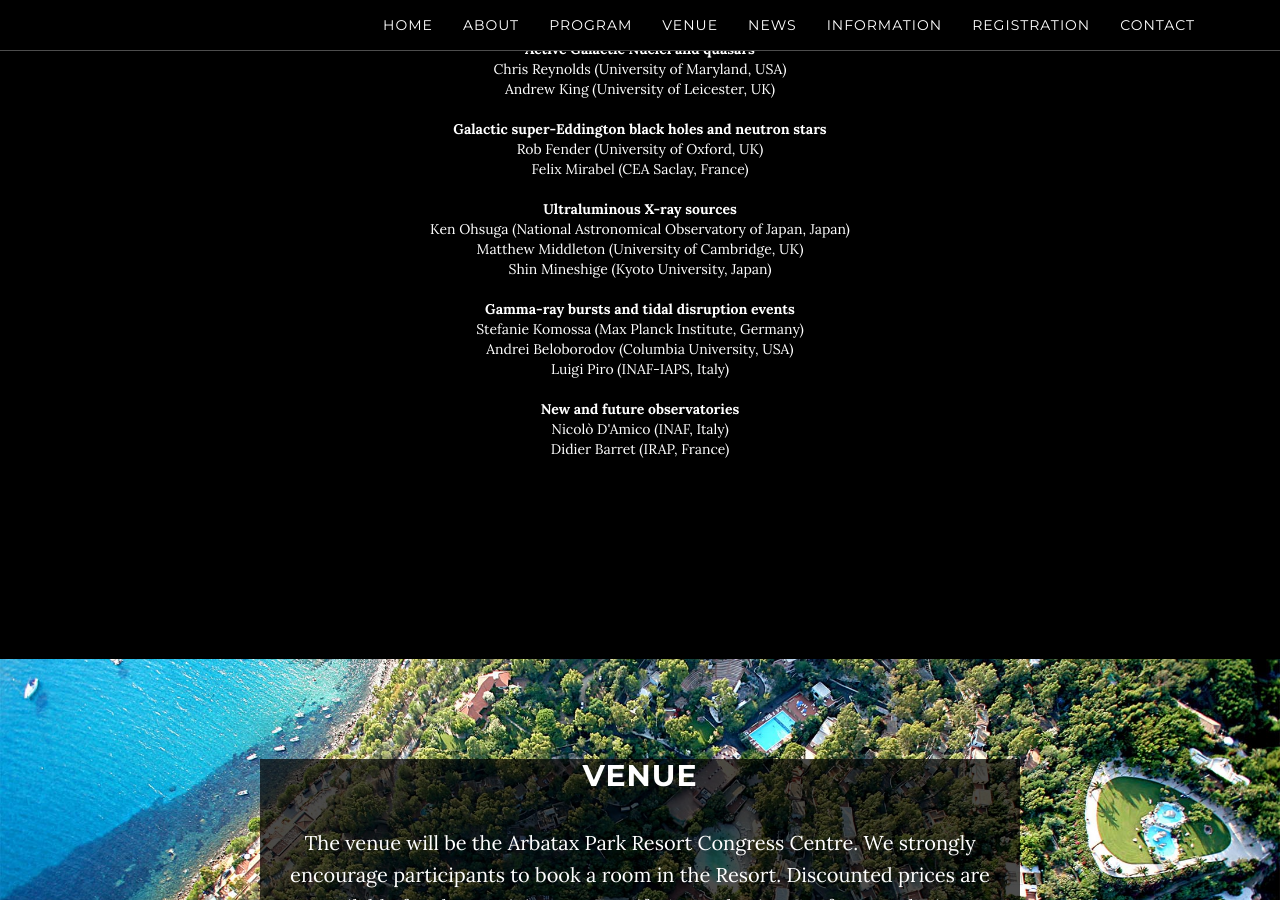
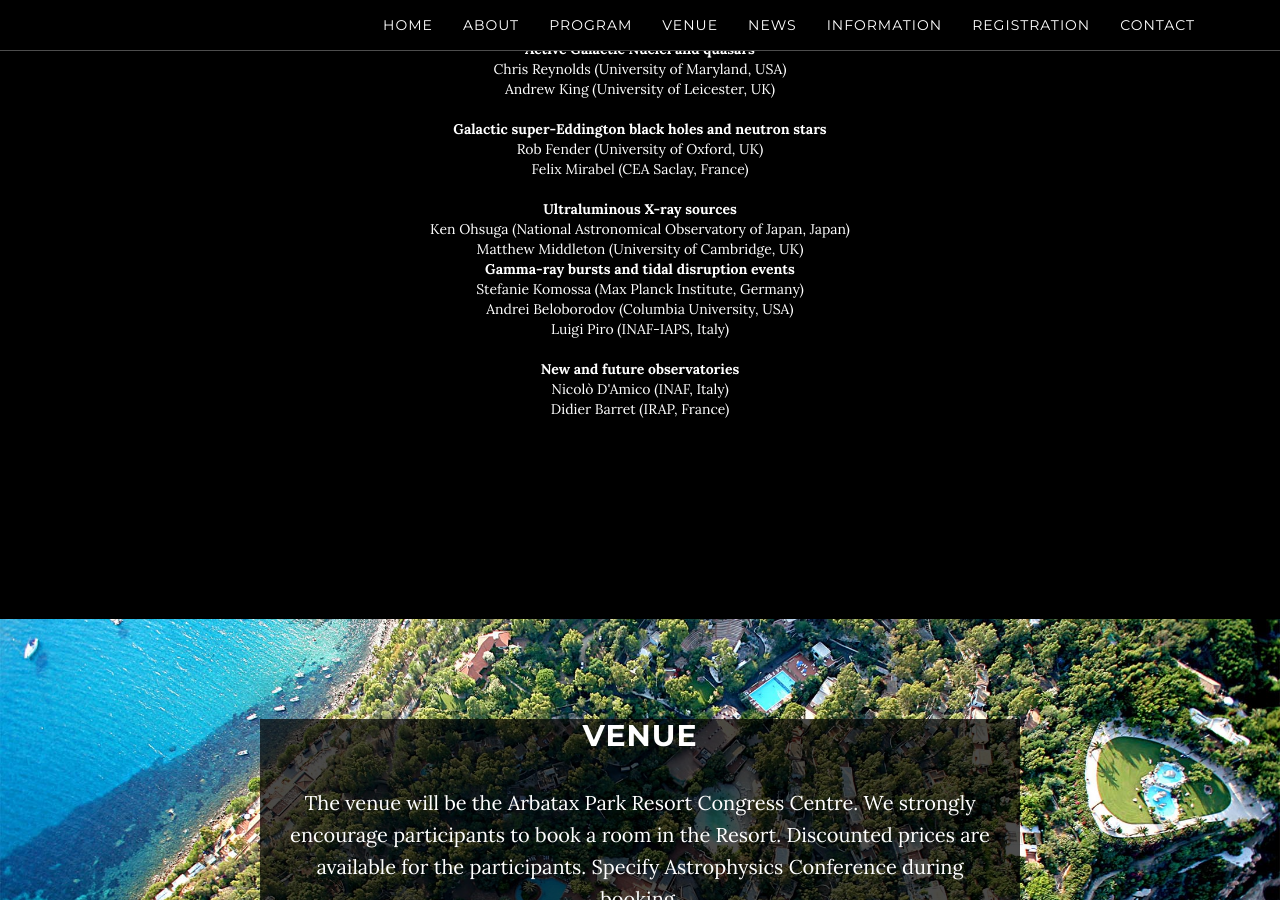
Before and after one commit to breakingthelimits/supereddington2016, a Jekyll site: the page built from index.html, in a window 1280 px wide and 900 px high, scrolled down 2520 px. Built offline with Jekyll 4.4.1, drawn with Linux system fonts in a browser that asks for light colours.

Commit message:
Mineshige out :(

```diff
--- a/_includes/program.html
+++ b/_includes/program.html
@@ -33,7 +33,6 @@
 
         Ken Ohsuga (National Astronomical Observatory of Japan, Japan)<br />
         Matthew Middleton (University of Cambridge, UK)<br />
-        Shin Mineshige (Kyoto University, Japan)<br /><br />
 
         <b>Gamma-ray bursts and tidal disruption events</b><br />
 
```
